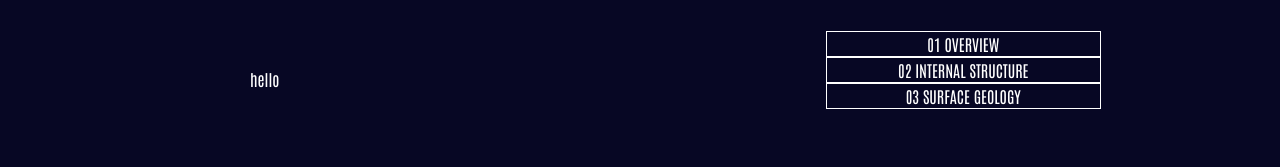
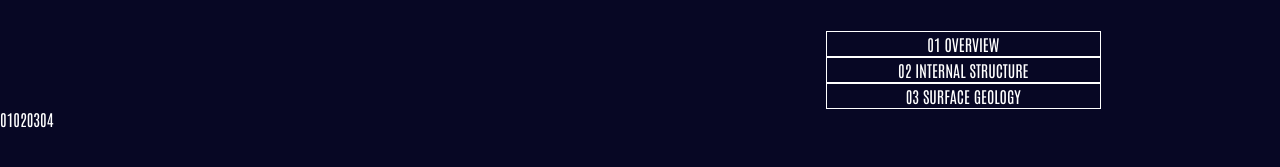
Before and after one commit to LCHECO/planetapp, a React (Create React App) app: page / in a window 1280 px wide. Shown: the part 445-612 px from the top of the page. Built offline with nearby package versions, Linux system fonts and the light colour scheme.

Commit message:
grid layout

```diff
--- a/src/components/Mercury.jsx
+++ b/src/components/Mercury.jsx
@@ -4,7 +4,7 @@ import { BsFillArrowUpRightSquareFill } from "react-icons/bs";
 
 const mercuryData = {
   id: 1,
-  name: "Mercury",
+  name: "MERCURY",
   overview: {
     content:
       "Mercury is the smallest planet in the Solar System and the closest to the Sun. Its orbit around the Sun takes 87.97 Earth days, the shortest of all the Sun's planets. Mercury is one of four terrestrial planets in the Solar System, and is a rocky body like Earth.",
@@ -33,6 +33,7 @@ const mercuryData = {
 
 const {
   overview: { content },
+  name,
 } = mercuryData;
 
 const Mercury = () => {
@@ -40,7 +41,7 @@ const Mercury = () => {
     <div className="flex container h-screen pt-[50px]">
       <img className="mx-auto h-80 pt-10" src={FirstPlanet} alt="mercury" />
       <div className="flex flex-col mx-auto space-x-2 text-white">
-        <h1 className="text-7xl pr-[50px]">MERCURY</h1>
+        <h1 className="text-7xl pr-[50px] capitalize">{name}</h1>
         <p className="pt-5 w-48 font-light opacity-50 text-left">{content}</p>
         <p className="flex flex-row pt-5 space-x-3">
           Source:
@@ -53,12 +54,15 @@ const Mercury = () => {
           <button className="border">03 SURFACE GEOLOGY</button>
         </div>
       </div>
-      <div className="text-white absolute bottom-56 pl-[250px] pb-[40px]">
-          <p>hello</p>
+      <div className="absolute bottom-56">
+        <div class="grid grid-cols-4 w-max text-white  items-center">
+          <div>01</div>
+          <div>02</div>
+          <div>03</div>
+          <div>04</div>
+        </div>
       </div>
     </div>
-
-
   );
 };
 
```
